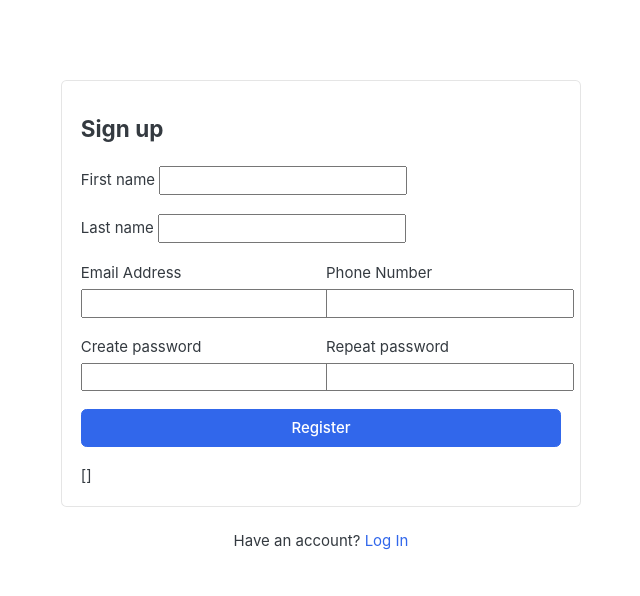
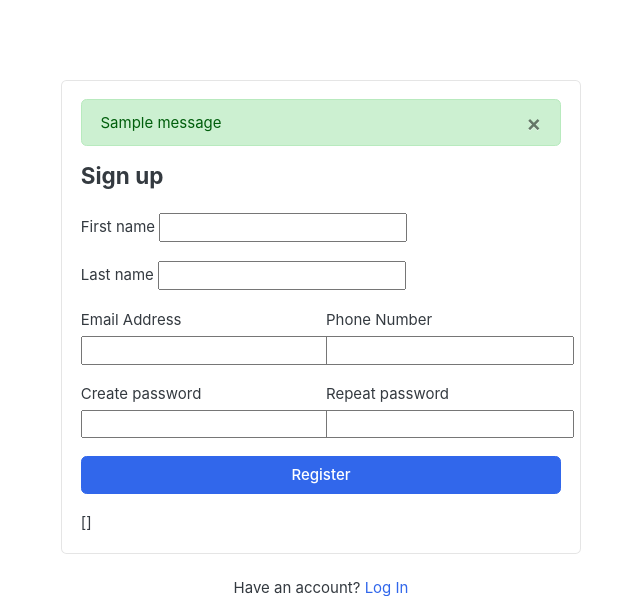
Before and after one commit to Python-David/abatua, a Django app: template templates/accounts/register.html in a window 1280 px wide. Shown: the part 118-714 px from the top of the page, without its empty margins (319-959 px from the left). Run offline with Django 3.2, Linux system fonts and the light colour scheme; the template is opened without the code that fills it: most values are stand-ins (such as "Sample title", 1, 10 or a date in 2020); one stand-in notice (Sample message) is shown; form fields are guessed from the names that the template uses; some libraries are stand-ins or nearby versions; some web fonts are replaced.

Commit message:
View: Slight modification of message notification display using jsQuery

```diff
--- a/templates/includes/alerts.html
+++ b/templates/includes/alerts.html
@@ -1,13 +1,15 @@
 {% if messages %}
-<ul class="messages">
+<ul class="messages" style="list-style-type: none; padding: 0; margin: 0;">
     {% for message in messages %}
-    <div id="message" class="container">
-        <div {% if message.tags %} class="alert alert-{{ message.tags }}"{% endif %} role="alert">
-            <button type="button" class="close" data-dismiss="alert"><span aria-hidden="true">&times;</span></button>
-        {% if message.level == DEFAULT_MESSAGE_LEVELS.ERROR %}Error: {% endif %}
-        {{ message }}
-    </div>
-    </div>
+    <li style="margin-bottom: 10px;"> <!-- Ensure there's no default list item styling -->
+        <div class="alert alert-{{ message.tags }} container" role="alert" style="display: flex; justify-content: space-between; align-items: center;">
+            {% if message.level == DEFAULT_MESSAGE_LEVELS.ERROR %}<strong>Error:</strong>{% endif %}
+            {{ message }}
+            <button type="button" class="close" data-dismiss="alert" aria-label="Close" style="margin-left: auto;">
+                <span aria-hidden="true">&times;</span>
+            </button>
+        </div>
+    </li>
     {% endfor %}
 </ul>
 {% endif %}
```
Also changed, not shown: abatua/static/js/script.js (line endings or trailing spaces).
